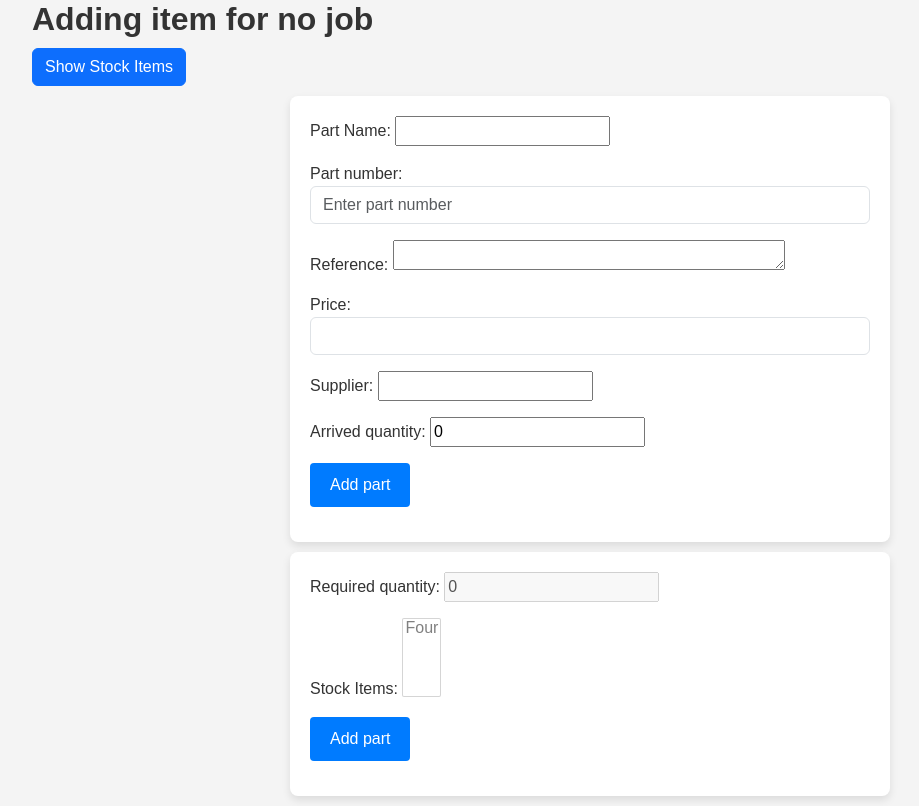
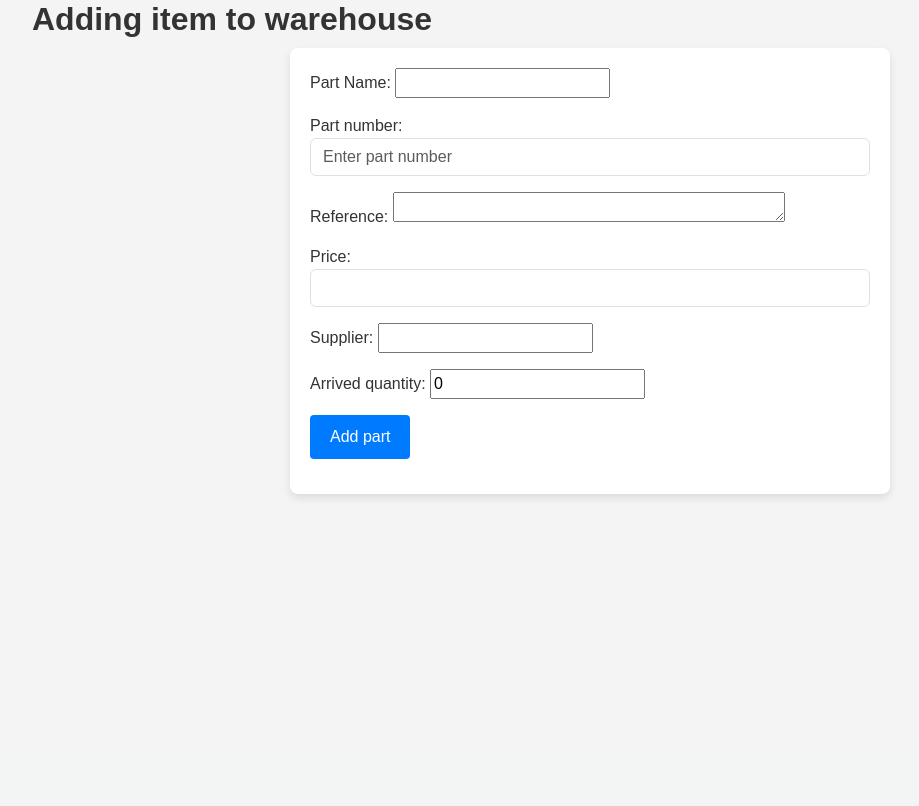
Before and after one commit to Yassin-567/stock, a Django app: page /additem/1 in a window 1280 px wide. Shown: the part 56-862 px from the top of the page, without its empty margins (50-969 px from the left). After the commit the page ends 554 px from the top, so only its background shows below. Run offline with Django 5.2, Linux system fonts and the light colour scheme; a user stored in the database is signed in; data comes from the database, SQL or seed files in the repository; both versions use the stored data as it was after the commit.

Commit message:
to the loc

```diff
--- a/inventory/admin.py
+++ b/inventory/admin.py
@@ -15,8 +15,9 @@ admin.site.register(Item, ItemAdmin)
 # admin.site.register(CustomUser,CustomUserAdmin)
 # admin.site.site_header='Stock'
 # admin.site.site_title='Stock'
-
-admin.site.register(JobItem)
+class JobItemAdmin(admin.ModelAdmin):
+    list_display = ('id',  )
+admin.site.register(JobItem,JobItemAdmin)
 admin.site.register(WarehouseItem)
 admin.site.register(Job,  )
 
--- a/inventory/forms.py
+++ b/inventory/forms.py
@@ -1,5 +1,5 @@
 from django import forms
-from .models import CustomUser, Item, Company,Job,Comment,WarehouseItem
+from .models import CustomUser, Item, Company,Job,Comment,WarehouseItem,JobItem
 from django.contrib.auth.models import Group
 from django.forms import HiddenInput
 from django.db.models import Q
@@ -188,10 +188,14 @@ class ItemForm(forms.ModelForm):
                     field.widget.attrs['disabled'] = 'disabled'
         elif job==None:
             self.fields['required_quantity'].widget=forms.HiddenInput()
-
-
-
-
+class JobItemForm(forms.ModelForm):
+    class Meta:
+        model=JobItem
+        fields='__all__'
+        exclude=['job','from_warehouse']
+    # def __init__(self, *args,**kwargs):
+    #     super().__init__(*args, **kwargs)
+    #     self.fields['job'].widget=forms.HiddenInput()
 class SearchForm(forms.Form):
     search_text = forms.CharField(max_length=100)#-
     status_filter = forms.ChoiceField(choices=[('', 'All statuses'), ('a', 'Arrived'), ('c', 'Ordered'), ('d', 'Taken'), ('e', 'Job done'), ('b', '')], required=False)     #-
--- a/inventory/models.py
+++ b/inventory/models.py
@@ -176,7 +176,8 @@ class Item(models.Model):
     arrived_quantity=models.PositiveSmallIntegerField(default=0)
     #status=models.CharField(max_length=20,choices=CHOICES,default="not_ordered")
     notes=models.TextField(null=True, blank=True)
-
+    def __str__(self):
+        return self.name
 
 class JobItem(models.Model):
     CHOICES=[
--- a/inventory/myfunc.py
+++ b/inventory/myfunc.py
@@ -121,7 +121,7 @@ class WareohuseFormHandler:
         self.form = form
     def set_form_fields(self):
         #self.form.fields['job'].widget=forms.HiddenInput()
-        self.form.fields['job_quantity'].widget=forms.HiddenInput()
+        #self.form.fields['job_quantity'].widget=forms.HiddenInput()
         self.form.fields['arrived_quantity'].label="Stock Quantity"
 
 def calculate_item(item,job_qunatity):
--- a/inventory/views.py
+++ b/inventory/views.py
@@ -1,6 +1,6 @@
 from django.shortcuts import render,redirect,HttpResponse, get_object_or_404
 from .models import CustomUser,Company,Job,Item,Comment,JobItem,WarehouseItem
-from .forms import ItemForm,SearchForm,registerForm,loginForm,companyregisterForm,JobForm,CommentForm,StokcItemsForm
+from .forms import ItemForm,SearchForm,registerForm,loginForm,companyregisterForm,JobForm,CommentForm,StokcItemsForm,JobItemForm
 from django.contrib.auth import authenticate, login, logout , update_session_auth_hash
 from django.contrib import messages
 from django.contrib.auth.decorators import login_required
@@ -167,20 +167,29 @@ def item_add(request,pk=None,no_job=False):
                 required_quantity=stock_items_form.cleaned_data['required_quantity']
                 if len(stock_items)>0:
                     for item in stock_items:
+
                         try:
                             with transaction.atomic():
+
                                 if item.warehouse_quantity>0 and item.warehouse_quantity>= required_quantity:
-                                    JobItem.objects.create(
-                                    job=job,
-                                    from_warehouse=True,
-                                    item=item.item,
-                                    status='arrived',
+                                    if JobItem.objects.filter(job=job,item=item.item,):
+                                        jobitem=JobItem.objects.filter(job=job,item=item.item,).first()
+                                        jobitem.job_quantity=jobitem.job_quantity+required_quantity
+                                        jobitem.save(update_fields=['job_quantity'])
+                                        item.warehouse_quantity=item.warehouse_quantity-required_quantity
+                                        item.save(update_fields=['warehouse_quantity'])
+                                    else:
+                                        JobItem.objects.create(
+                                        job=job,
+                                        from_warehouse=True,
+                                        item=item.item,
+                                        status='arrived',
+                                        job_quantity=+required_quantity,
 
-
-                                    )
-                                    item.warehouse_quantity=item.warehouse_quantity-required_quantity
-                                    item.save(update_fields=['warehouse_quantity'])
-                                    print(item.warehouse_quantity)
+                                        )
+                                        item.warehouse_quantity=item.warehouse_quantity-required_quantity
+                                        item.save(update_fields=['warehouse_quantity'])
+                                        print(item.warehouse_quantity)
                                 else:
                                     messages.error(request,"Not enough stock")
                                     return redirect('inventory')
@@ -210,33 +219,31 @@ def item_add(request,pk=None,no_job=False):
 
                         job_quantity=form.cleaned_data['required_quantity']
                         arrived_quantity=form.cleaned_data['arrived_quantity']
-
                         if pk is not None:
 
-                            try:
-                                job=Job.objects.filter(company=request.user.company).get(job_id=pk)
-                                JobItem.objects.create(item=item,
-                                                    job=job,
-                                                    job_quantity=job_quantity,
-                                                    arrived_quantity=arrived_quantity,
-                                                    )
-                                #item.job = job
-                                #item.save()
-                            except Job.DoesNotExist:
-                                transaction.set_rollback(True)
-                                messages.error(request, f'{pk}Specified job does not exist.')
-                                return render(request, 'inventory/add_item.html', {'form': form,'stock_items_form':stock_items_form})
+                            job=Job.objects.filter(company=request.user.company).get(job_id=pk)
+                            print("D")
+                            JobItem.objects.create(item=item,
+                                                job=job,
+                                                job_quantity=job_quantity,
+                                                arrived_quantity=arrived_quantity,
+
+                                                )
+                            #item.job = job
+                            #item.save()
+                            form=ItemForm(job=job)
+                            stock_items_form=StokcItemsForm(company=request.user.company)
+                            messages.success(request, f'{item}-is added to job {job}')
+                            return render(request, 'inventory/add_item.html', {'form': form,'stock_items_form':stock_items_form})
                         elif pk is None and no_job:
 
                             WarehouseItem.objects.create(item=item,
                                                     warehouse_quantity=arrived_quantity,
-
-
-                                                    )
-                        messages.success(request, 'New item added successfully')
-                        return redirect('inventory')
+                                                    company=request.user.company,)
+                            messages.success(request, f'{item}-is added to warehouse')
+                            return redirect('inventory')
                 except IntegrityError:
-                    messages.error(request, f'{pk} — Specified job does not exist.')
+                    messages.error(request, f'{item} — failed')
                 # Raise an IntegrityError manually to roll back the transaction
                     #raise IntegrityError("Job does not exist, rolling back item save.")
                     return render(request, 'inventory/add_item.html', {'form': form,'job':job,'stock_items_form':stock_items_form})
@@ -246,7 +253,7 @@ def update_item(request, pk):
     item = JobItem.objects.get(id=pk)
     job=Job.objects.filter(company=request.user.company).get(job_id=item.job.job_id) if item.job else None
     completed=job.status=='completed'
-    form = ItemForm(instance=item.item,updating=True,completed=completed)
+    form = JobItemForm(instance=item)#,updating=True,completed=completed
     comments_form=CommentForm(initial={
         'content_type': ContentType.objects.get_for_model(JobItem),
         'object_id': item.id,
@@ -291,25 +298,44 @@ def update_item(request, pk):
                     #is_used=job_item.is_used,
                     is_moved_from_job=True
                 )
-
                 # Delete JobItem after successful move
                 job_item.delete()
-
                 messages.success(request,"Item moved to warehouse")
-
             except JobItem.DoesNotExist:
                 messages.error(request,"Moving failed")
             return redirect('inventory')
         if 'get_from_stock' in request.POST:
 
             return
-        form = ItemForm(request.POST, request.FILES, instance=item,updating=True)
+        form = JobItemForm(request.POST, request.FILES, instance=item,)
         comments_form=CommentForm(request.POST)
+        prevq=item.job_quantity
         if form.is_valid() and 'edit' in request.POST:
+            job_quantiy=form.cleaned_data['job_quantity']
+            if item.from_warehouse:
+                if WarehouseItem.objects.get(item=item.item).warehouse_quantity>=job_quantiy-prevq:
 
-            item=form.save(commit=False)
-            item.save(updating=True)
-            form = ItemForm(request.POST, request.FILES, instance=item,updating=True)
+                    # if job_quantiy>prevq:
+                    witem=WarehouseItem.objects.get(item=item.item)
+                    witem.warehouse_quantity+=prevq-job_quantiy
+                    witem.save(update_fields=['warehouse_quantity'])
+
+                    # else:
+                    #     print(job_quantiy,prevq,"less")
+                    item=form.save(commit=False)
+                    item.save()
+
+                else:
+                    witem=WarehouseItem.objects.get(item=item.item)
+                    form = JobItemForm( instance=item)
+                    messages.error(request,f"Not enough stock, only {witem.warehouse_quantity} available")
+                    context = {'form': form,'item': item,'comments_form':comments_form,"comments":comments}
+                    return render(request, 'inventory/update_item.html', context)
+            else:
+                item=form.save(commit=False)
+                item.save()
+
+            form = JobItemForm( instance=item)#request.POST, request.FILES,updating=True
 
             context = {'form': form,'item': item,'comments_form':comments_form,"comments":comments}
             return render(request, 'inventory/update_item.html', context)
@@ -318,18 +344,20 @@ def update_item(request, pk):
 ########################
 @login_required
 def update_warehouse_item(request, pk):
-    item = Item.objects.filter(company=request.user.company,id=pk)[0]
+    item = WarehouseItem.objects.filter(company=request.user.company,id=pk)[0].item
+    warehouse_item = WarehouseItem.objects.filter(company=request.user.company,id=pk)[0]
+
     #job=Job.objects.filter(company=request.user.company).get(job_id=item.job.job_id) if item.job else None
     #completed=job.status=='completed'
     form = ItemForm(instance=item,updating=True)
     handler=WareohuseFormHandler(form,)
     handler.set_form_fields()
     comments_form=CommentForm(initial={
-        'content_type': ContentType.objects.get_for_model(Item),
-        'object_id': item.id,
+        'content_type': ContentType.objects.get_for_model(WarehouseItem),
+        'object_id': warehouse_item.id,
         'company': request.user.company,
         })
-    comments= Comment.objects.filter(content_type=ContentType.objects.get_for_model(Item), object_id=item.id,company=request.user.company)
+    comments= Comment.objects.filter(content_type=ContentType.objects.get_for_model(WarehouseItem), object_id=warehouse_item.id,company=request.user.company)
     if request.method == 'POST':
         comments_form=CommentForm(request.POST)
         if comments_form.is_valid() and "just_add_comment" in request.POST :
@@ -338,10 +366,10 @@ def update_warehouse_item(request, pk):
             comment.added_by = request.user
             comment.company = request.user.company
             comment.save()
-            comments= Comment.objects.filter(content_type=ContentType.objects.get_for_model(Item), object_id=item.id,company=request.user.company)
+            comments= Comment.objects.filter(content_type=ContentType.objects.get_for_model(WarehouseItem), object_id=warehouse_item.id,company=request.user.company)
             comments_form=CommentForm(initial={
             'content_type': ContentType.objects.get_for_model(Item),
-            'object_id': item.id,
+            'object_id': warehouse_item.id,
             'company': request.user.company,
             })
             context = {'form': form,'item': item,'comments_form':comments_form,"comments":comments}
@@ -358,10 +386,15 @@ def update_warehouse_item(request, pk):
         comments_form=CommentForm(request.POST)
         if form.is_valid() and 'edit' in request.POST:
             item=form.save(commit=False)
-            item.save(updating=True)
+            item.company=request.user.company
+            item.save(update_fields=['arrived_quantity'],)#updating=True
+            arrived_quantity=form.cleaned_data['arrived_quantity']
+            warehouse_item.warehouse_quantity=arrived_quantity
+            warehouse_item.save(update_fields=['warehouse_quantity'])
             form = ItemForm( instance=item,updating=True)
             handler=WareohuseFormHandler(form,)
             handler.set_form_fields()
+            messages.success(request,f'Item {warehouse_item} updated successfully')
             context = {'form': form,'item': item,'comments_form':comments_form,"comments":comments}
             return render(request, 'inventory/update_item.html', context)
     context = {'form': form,'item': item,'comments_form':comments_form,"comments":comments}
--- a/static/css/style.css
+++ b/static/css/style.css
@@ -29,7 +29,7 @@ h4 {
     margin-bottom: 15px;
 }
 
-.btn-submit {
+/* .btn-submit {
     background: #007bff;
     color: #fff;
     padding: 10px 20px;
@@ -38,7 +38,7 @@ h4 {
     font-size: 16px;
     cursor: pointer;
     transition: background 0.3s;
-}
+} */
 
 .btn-submit:hover {
     background: #0056b3;
--- a/templates/inventory/add_item.html
+++ b/templates/inventory/add_item.html
@@ -10,12 +10,13 @@
   {% if job %}
     <h2>Adding item for the job at:{{ job.address }} <br /> <span>Job ID: <a href=" {% url 'update_job' job.job_id %} ">{{ job.job_id }}</a></span></h2>
   {% else %}
-    <h2>Adding item for no job</h2>
+    <h2>Adding item to warehouse</h2>
   {% endif %}
 
   <section class="form-section">
+    {% if job %}
       <button id="toggle-stock-items" class="btn btn-primary" onclick="toggleStockItems()">Show Stock Items</button>
-
+    {% endif %}
     <form id="item-form-container" action="" method="POST" enctype="multipart/form-data" class="form-container">
       {% csrf_token %}
 
@@ -25,6 +26,7 @@
         <button type="submit" name="adding_new" class="btn-submit">Add part</button>
       </div>
     </form>
+    {% if job %}
       <form id="stock-items-form-container" action="" method="POST" enctype="multipart/form-data" class="form-container">
         {% csrf_token %}
 
@@ -34,6 +36,7 @@
           <button type="submit" name="adding_from_stock" class="btn-submit">Add part</button>
         </div>
       </form>
+    {% endif %}
   </section>
   <script>
     function toggleStockItems() {
```
Also changed, not shown: stock/settings.py (+10 -7 lines), db.sqlite3, static/images/favicon.ico. Lines whose indentation alone changed are shown as unchanged.
